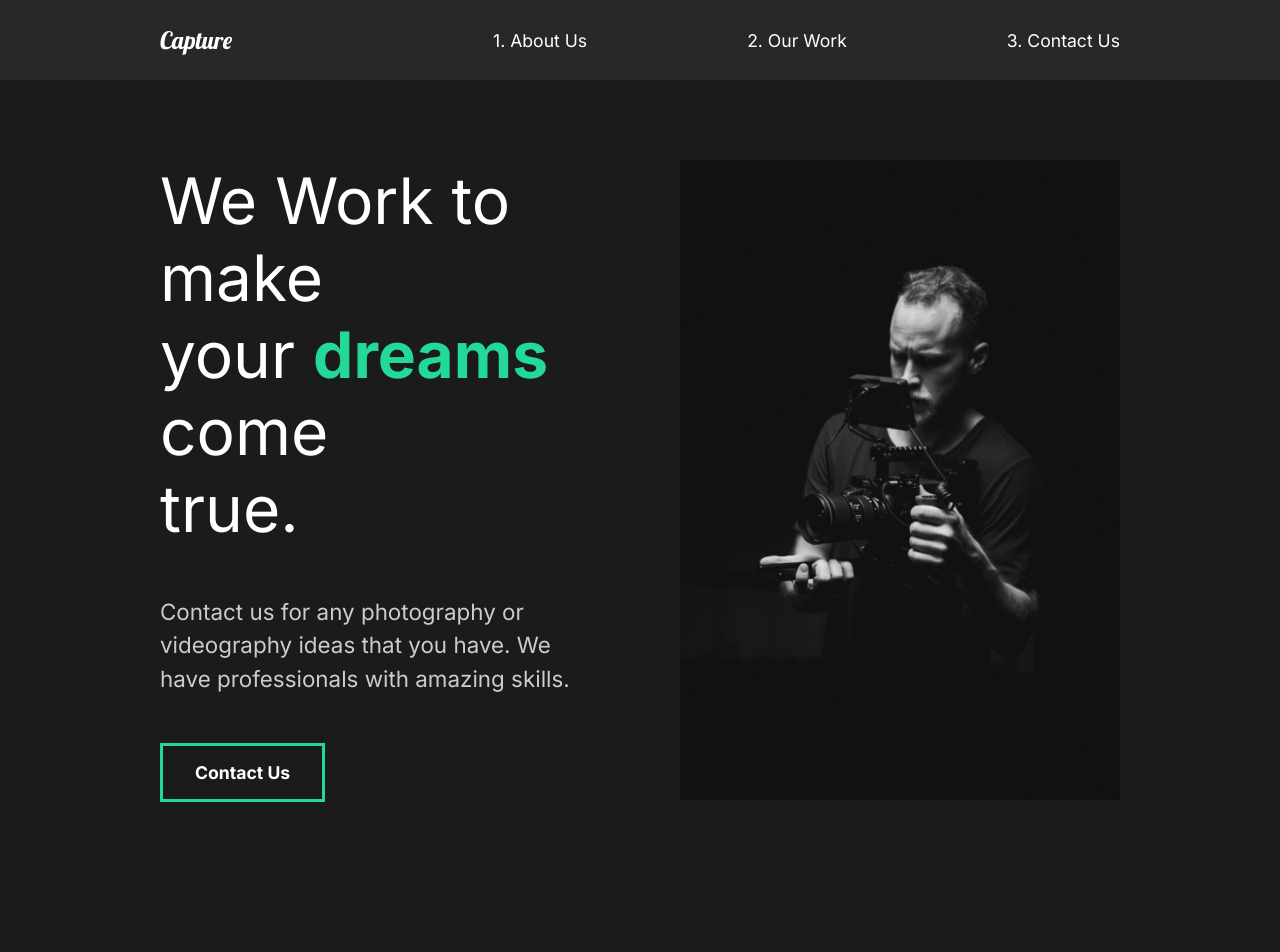
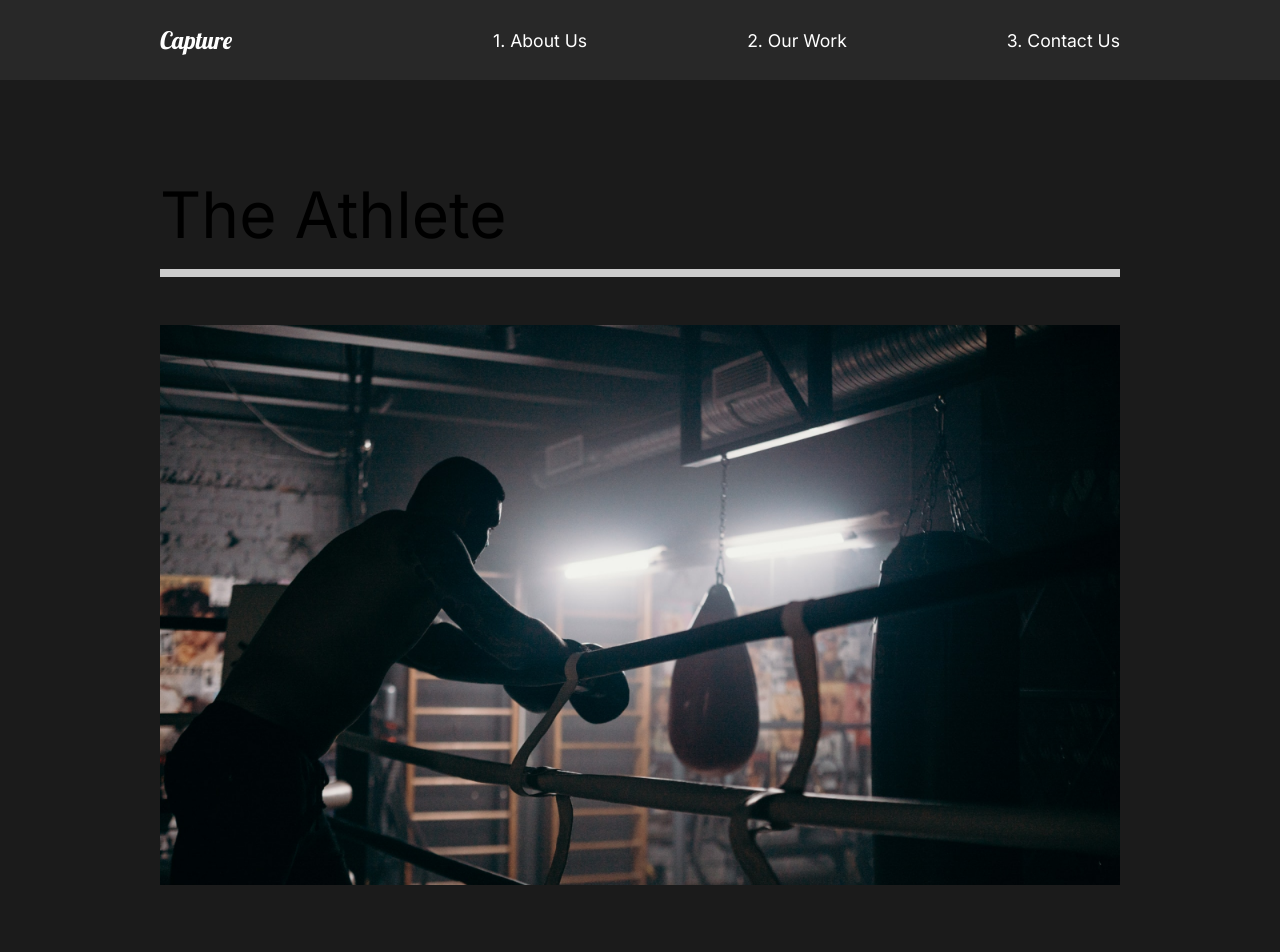
Before and after one commit to aidant842/react-capture-portfolio, a React (Create React App) app: page /work in a window 1280 px wide. Shown: the top 952 px of the page. Built offline with nearby package versions, Linux system fonts and the light colour scheme.

Commit message:
added routing with react router, created our work page with routing to individual movie pages, started framer motion animations

```diff
--- a/src/App.js
+++ b/src/App.js
@@ -1,15 +1,46 @@
+import React, { useState } from "react";
 // import pages
 import AboutUs from "./pages/AboutUs";
+import ContactUs from "./pages/ContactUs";
+import OurWork from "./pages/OurWork";
+import MovieDetail from "./pages/MovieDetail";
 //Global Style
 import GlobalStyle from "./components/GlobalStyle";
+//Router
+import { Switch, Route } from "react-router-dom";
+
+//Movie data import
+import { MovieState } from "./movieState";
 
 import Nav from "./components/Nav";
 function App() {
+    //State
+    const [movies, setMovies] = useState(MovieState);
+    const [movie, setMovie] = useState(null);
     return (
         <div className="App">
+            <GlobalStyle />
             <Nav />
-            <GlobalStyle />
-            <AboutUs />
+            {/* Add Switch so that once it finds the first match, it stops looking for matches. i.e it doesn't continue looking for other urls after / is found */}
+            <Switch>
+                {/* Add exact otherwise other urls that begin with a / will be rendered on that page */}
+                <Route path="/" exact>
+                    <AboutUs />
+                </Route>
+                <Route path="/work" exact>
+                    <OurWork movies={movies} />
+                </Route>
+                <Route path="/work/:id">
+                    <MovieDetail
+                        movies={movies}
+                        movie={movie}
+                        setMovie={setMovie}
+                    />
+                </Route>
+                <Route path="/contact" exact>
+                    <ContactUs />
+                </Route>
+            </Switch>
         </div>
     );
 }
--- a/src/components/AboutSection.js
+++ b/src/components/AboutSection.js
@@ -1,28 +1,27 @@
 import React from "react";
 import home1 from "../img/home1.png";
-
-//Styled
-import styled from "styled-components";
 // Styled components
 import { About, Description, Image, Hide } from "../styles";
+//Framer Motion
+import { motion } from "framer-motion";
 
 const AboutSection = () => {
     return (
         <About>
             <Description>
-                <div className="title">
+                <motion.div className="title">
                     <Hide>
-                        <h2>We Work to make</h2>
+                        <motion.h2>We Work to make</motion.h2>
                     </Hide>
                     <Hide>
-                        <h2>
+                        <motion.h2>
                             your <span>dreams</span> come
-                        </h2>
+                        </motion.h2>
                     </Hide>
                     <Hide>
-                        <h2>true.</h2>
+                        <motion.h2>true.</motion.h2>
                     </Hide>
-                </div>
+                </motion.div>
                 <p>
                     Contact us for any photography or videography ideas that you
                     have. We have professionals with amazing skills.
--- a/src/components/Nav.js
+++ b/src/components/Nav.js
@@ -1,23 +1,24 @@
 import React from "react";
 import styled from "styled-components";
+import { Link } from "react-router-dom";
 
 const Nav = () => {
     return (
         <StyledNav>
             <h1>
-                <a id="logo" href="#">
+                <Link id="logo" to="/">
                     Capture
-                </a>
+                </Link>
             </h1>
             <ul>
                 <li>
-                    <a href="#">1. About Us</a>
+                    <Link to="/">1. About Us</Link>
                 </li>
                 <li>
-                    <a href="#">2. Our Work</a>
+                    <Link to="/work">2. Our Work</Link>
                 </li>
                 <li>
-                    <a href="#">3. Contact Us</a>
+                    <Link to="/contact">3. Contact Us</Link>
                 </li>
             </ul>
         </StyledNav>
--- a/src/index.js
+++ b/src/index.js
@@ -2,10 +2,13 @@
 import ReactDOM from "react-dom";
 import App from "./App";
 import reportWebVitals from "./reportWebVitals";
+import { BrowserRouter } from "react-router-dom";
 
 ReactDOM.render(
     <React.StrictMode>
-        <App />
+        <BrowserRouter>
+            <App />
+        </BrowserRouter>
     </React.StrictMode>,
     document.getElementById("root")
 );
--- /dev/null
+++ b/src/movieState.js
@@ -0,0 +1,81 @@
+//Import Images
+import athlete from "./img/athlete-small.png";
+import goodtimes from "./img/goodtimes-small.png";
+import theracer from "./img/theracer-small.png";
+import athlete2 from "./img/athlete2.png";
+import goodtimes2 from "./img/good-times2.jpg";
+import theracer2 from "./img/the-racer2.jpg";
+
+export const MovieState = () => {
+    return [
+        {
+            title: "The Athlete",
+            mainImg: athlete,
+            secondaryImg: athlete2,
+            url: "/work/the-athlete",
+            awards: [
+                {
+                    title: "Truly A masterpiece",
+                    description:
+                        "“Lorem Ipsum is simply dummy text of the printing and typesetting industry.”",
+                },
+                {
+                    title: "Fresh look on a brutal sport.",
+                    description:
+                        "“Lorem Ipsum is simply dummy text of the printing and typesetting industry.”",
+                },
+                {
+                    title: "It’s okay lmao.",
+                    description:
+                        "“Lorem Ipsum is simply dummy text of the printing and typesetting industry.”",
+                },
+            ],
+        },
+        {
+            title: "Good Times",
+            mainImg: goodtimes,
+            url: "/work/good-times",
+            secondaryImg: goodtimes2,
+            awards: [
+                {
+                    title: "Truly A masterpiece",
+                    description:
+                        "“Lorem Ipsum is simply dummy text of the printing and typesetting industry.”",
+                },
+                {
+                    title: "Fresh look on a brutal sport.",
+                    description:
+                        "“Lorem Ipsum is simply dummy text of the printing and typesetting industry.”",
+                },
+                {
+                    title: "It’s okay lmao.",
+                    description:
+                        "“Lorem Ipsum is simply dummy text of the printing and typesetting industry.”",
+                },
+            ],
+        },
+        {
+            title: "The Racer",
+            mainImg: theracer,
+            url: "/work/the-racer",
+            secondaryImg: theracer2,
+            awards: [
+                {
+                    title: "Truly A masterpiece",
+                    description:
+                        "“Lorem Ipsum is simply dummy text of the printing and typesetting industry.”",
+                },
+                {
+                    title: "Fresh look on a brutal sport.",
+                    description:
+                        "“Lorem Ipsum is simply dummy text of the printing and typesetting industry.”",
+                },
+                {
+                    title: "It’s okay lmao.",
+                    description:
+                        "“Lorem Ipsum is simply dummy text of the printing and typesetting industry.”",
+                },
+            ],
+        },
+    ];
+};
--- /dev/null
+++ b/src/pages/ContactUs.js
@@ -0,0 +1,11 @@
+import React from "react";
+
+const ContactUs = () => {
+    return (
+        <div>
+            <h1>Contact Us</h1>
+        </div>
+    );
+};
+
+export default ContactUs;
--- /dev/null
+++ b/src/pages/MovieDetail.js
@@ -0,0 +1,109 @@
+import React, { useState, useEffect } from "react";
+import styled from "styled-components";
+import { useHistory } from "react-router-dom";
+import { MovieState } from "../movieState";
+
+const MovieDetail = ({ movies, movie, setMovie }) => {
+    //Variables
+    const history = useHistory();
+    const url = history.location.pathname;
+    //UseEffect
+    useEffect(() => {
+        const currentMovie = movies.filter(
+            (stateMovie) => stateMovie.url === url
+        );
+        setMovie(currentMovie[0]);
+    }, [movies, setMovie, url]);
+    return (
+        <>
+            {/* Check to make sure movie is available */}
+            {movie && (
+                <Details>
+                    <Headline>
+                        <h2>{movie.title}</h2>
+                        <img src={movie.mainImg} alt={`${movie.title}`} />
+                    </Headline>
+                    <Awards>
+                        {movie.awards.map((award) => (
+                            <Award
+                                title={award.title}
+                                description={award.description}
+                                key={award.title}
+                            />
+                        ))}
+                    </Awards>
+                    <ImageDisplay>
+                        <img src={movie.secondaryImg} alt={`${movie.title}`} />
+                    </ImageDisplay>
+                </Details>
+            )}
+        </>
+    );
+};
+
+const Details = styled.div`
+    color: white;
+`;
+
+const Headline = styled.div`
+    min-height: 90vh;
+    padding-top: 20vh;
+    position: relative;
+    h2 {
+        position: absolute;
+        top: 10%;
+        left: 50%;
+        transform: translate(-50%, -10%);
+    }
+    img {
+        width: 100%;
+        height: 70vh;
+        object-fit: cover;
+    }
+`;
+
+const Awards = styled.div`
+    min-height: 50vh;
+    display: flex;
+    margin: 5rem 10rem;
+    align-items: center;
+    justify-content: space-around;
+`;
+
+const AwardStyle = styled.div`
+    padding: 5rem;
+    h3 {
+        font-size: 2rem;
+    }
+    .line {
+        width: 50%;
+        background: #23d997;
+        height: 0.5rem;
+        margin: 1rem 0rem;
+    }
+    p {
+        padding: 2rem 0rem;
+    }
+`;
+
+const ImageDisplay = styled.div`
+    min-height: 50vh;
+    img {
+        width: 100%;
+        height: 100vh;
+        object-fit: cover;
+    }
+`;
+
+//Award component
+const Award = ({ title, description }) => {
+    return (
+        <AwardStyle>
+            <h3>{title}</h3>
+            <div className="line"></div>
+            <p>{description}</p>
+        </AwardStyle>
+    );
+};
+
+export default MovieDetail;
--- /dev/null
+++ b/src/pages/OurWork.js
@@ -0,0 +1,66 @@
+import React from "react";
+import styled from "styled-components";
+import { Link } from "react-router-dom";
+
+const OurWork = ({ movies }) => {
+    return (
+        <Work>
+            {movies.map((movie) => (
+                <Movie>
+                    <h2>{movie.title}</h2>
+                    <div className="line"></div>
+                    <Link to={movie.url}>
+                        <img src={movie.mainImg} alt={movie.title} />
+                    </Link>
+                </Movie>
+            ))}
+            {/* <Movie>
+                <h2>The Athlete</h2>
+                <div className="line"></div>
+                <Link to="/work/the-athlete">
+                    <img src={athlete} alt="Athlete" />
+                </Link>
+            </Movie>
+            <Movie>
+                <h2>The Racer</h2>
+                <div className="line"></div>
+                <Link>
+                    <img src={theracer} alt="The Racer" />
+                </Link>
+            </Movie>
+            <Movie>
+                <h2>Good Times</h2>
+                <div className="line"></div>
+                <Link>
+                    <img src={goodtimes} alt="Good Times" />
+                </Link>
+            </Movie> */}
+        </Work>
+    );
+};
+
+const Work = styled.div`
+    min-height: 100vh;
+    overflow: hidden;
+    padding: 5rem 10rem;
+    h2 {
+        padding: 1rem 0rem;
+    }
+`;
+
+const Movie = styled.div`
+    padding-bottom: 10rem;
+    .line {
+        height: 0.5rem;
+        background: #cccccc;
+        margin-bottom: 3rem;
+    }
+
+    img {
+        width: 100%;
+        height: 70vh;
+        object-fit: cover;
+    }
+`;
+
+export default OurWork;
```
